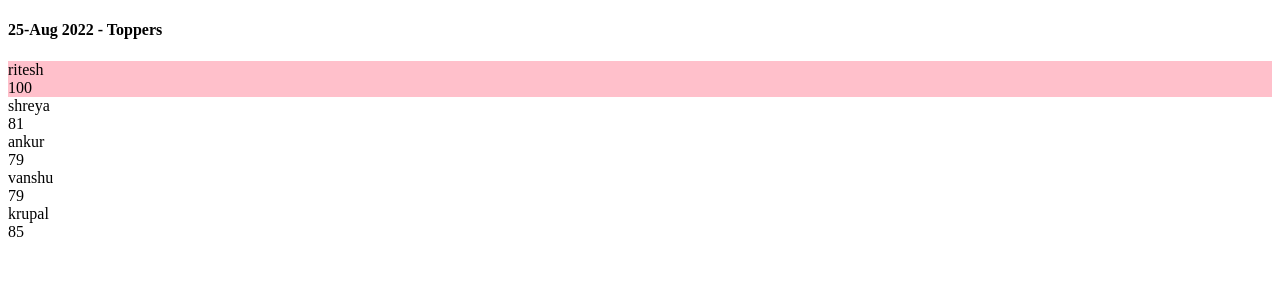
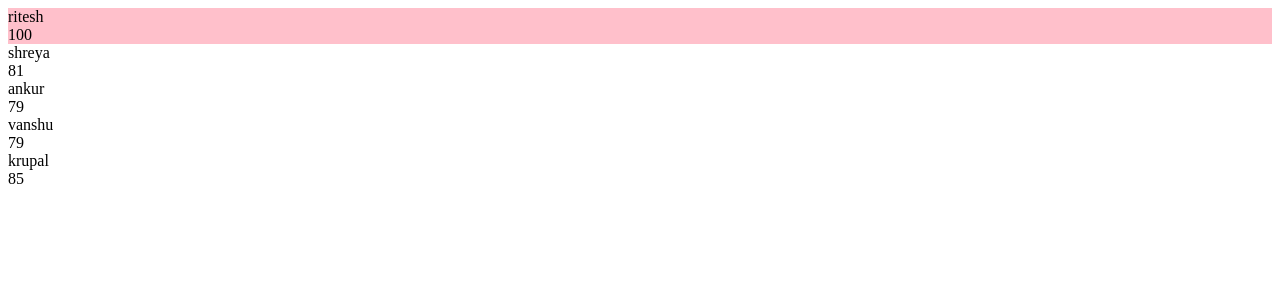
Before and after one commit to chandrashekhar-meshram/Toppers---Updating-State-That-Depends-On-The-Previous-State-Rendering-Lists-of---l3wdbpfb79ft, a React app: page / in a window 1280 px wide. Shown: the top 300 px of the page. Built offline with nearby package versions, Linux system fonts and the light colour scheme.

Commit message:
Update App.js

```diff
--- a/src/components/App.js
+++ b/src/components/App.js
@@ -44,7 +44,7 @@ class App extends Component {
 
     	return(
     		<div id="main">
-                <h4>25-Aug 2022 - Toppers</h4>
+
 
     			{
     				// Correct the percentage conditional for correct output
```
